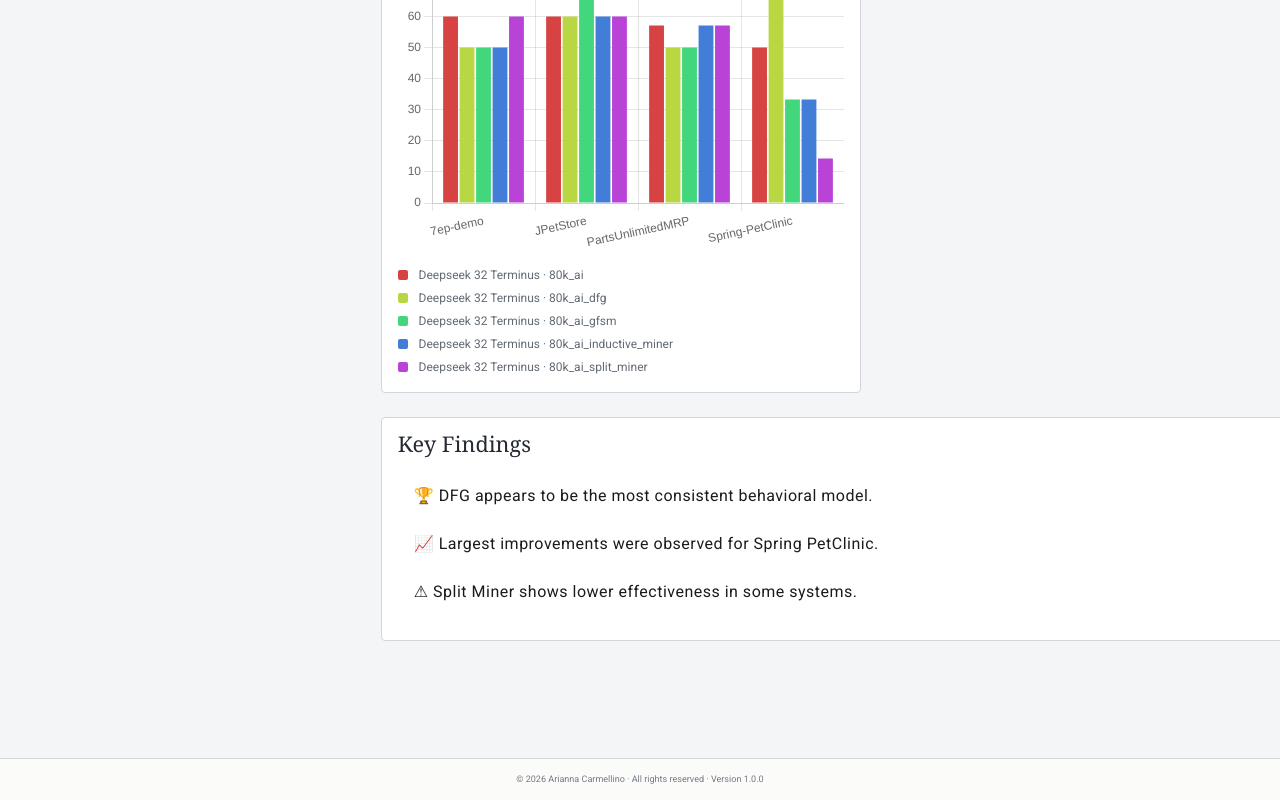
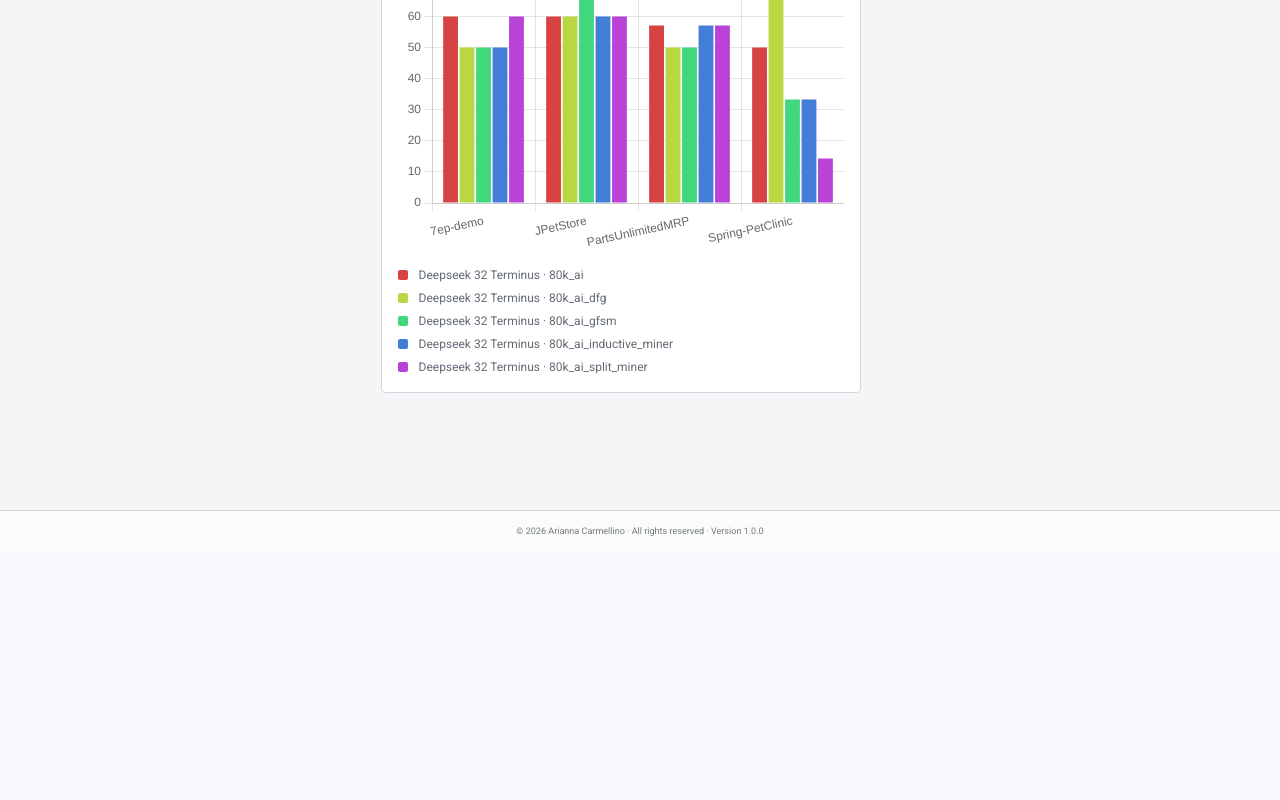
Before and after one commit to Ary2375/icsa, an Angular app: page / in a window 1280 px wide. Shown: the part 3476-4276 px from the top of the page. After the commit the page ends 4027 px from the top, so only its background shows below. Built offline with nearby package versions, Linux system fonts and the light colour scheme.

Commit message:
Ref del FindingsComponent

```diff
--- a/src/app/components/findings/findings.html
+++ /dev/null
@@ -1,30 +0,0 @@
-<mat-card>
-
-    <h2>Key Findings</h2>
-
-    <mat-list>
-
-        <mat-list-item>
-
-            🏆 DFG appears to be the most
-            consistent behavioral model.
-
-        </mat-list-item>
-
-        <mat-list-item>
-
-            📈 Largest improvements were
-            observed for Spring PetClinic.
-
-        </mat-list-item>
-
-        <mat-list-item>
-
-            ⚠ Split Miner shows lower
-            effectiveness in some systems.
-
-        </mat-list-item>
-
-    </mat-list>
-
-</mat-card>
--- a/src/app/components/findings/findings.scss
+++ /dev/null
@@ -1,23 +0,0 @@
-:host {
-	display: block;
-}
-
-mat-card {
-	padding: 1rem;
-	border: 1px solid var(--color-border);
-	border-radius: 4px;
-	background: var(--color-surface);
-	box-shadow: none;
-	color: var(--color-ink);
-}
-
-h2 {
-	margin: 0 0 0.65rem;
-	font-family: Georgia, 'Times New Roman', serif;
-	font-size: 1.35rem;
-	font-weight: 500;
-}
-
-mat-list-item {
-	color: var(--color-body);
-}
--- a/src/app/pages/dashboard/dashboard.html
+++ b/src/app/pages/dashboard/dashboard.html
@@ -58,8 +58,6 @@
                 }
             }
 
-            <app-findings></app-findings>
-
         </main>
 
     </div>
--- a/src/app/pages/dashboard/dashboard.ts
+++ b/src/app/pages/dashboard/dashboard.ts
@@ -3,13 +3,12 @@ import { MatCardModule } from '@angular/material/card';
 import { BarView } from '../../components/bar-view/bar-view';
 import { RadarView } from '../../components/radar-view/radar-view';
 import { Filters } from '../../components/filters/filters';
-import { Findings } from '../../components/findings/findings';
 import { TableView } from '../../components/table-view/table-view';
 import { Metric, METRICS, Result } from '../../models/result.model';
 import { ResultsService } from '../../services/results/results';
 
 @Component({
-  imports: [MatCardModule, Filters, BarView, RadarView, TableView, Findings],
+  imports: [MatCardModule, Filters, BarView, RadarView, TableView],
   selector: 'app-dashboard',
   styleUrls: ['./dashboard.scss'],
   templateUrl: './dashboard.html',
```
Also changed, not shown: src/app/components/findings/findings.ts (deleted, +0 -11 lines), 1 other file (tests, documents, lock files or other folders).
